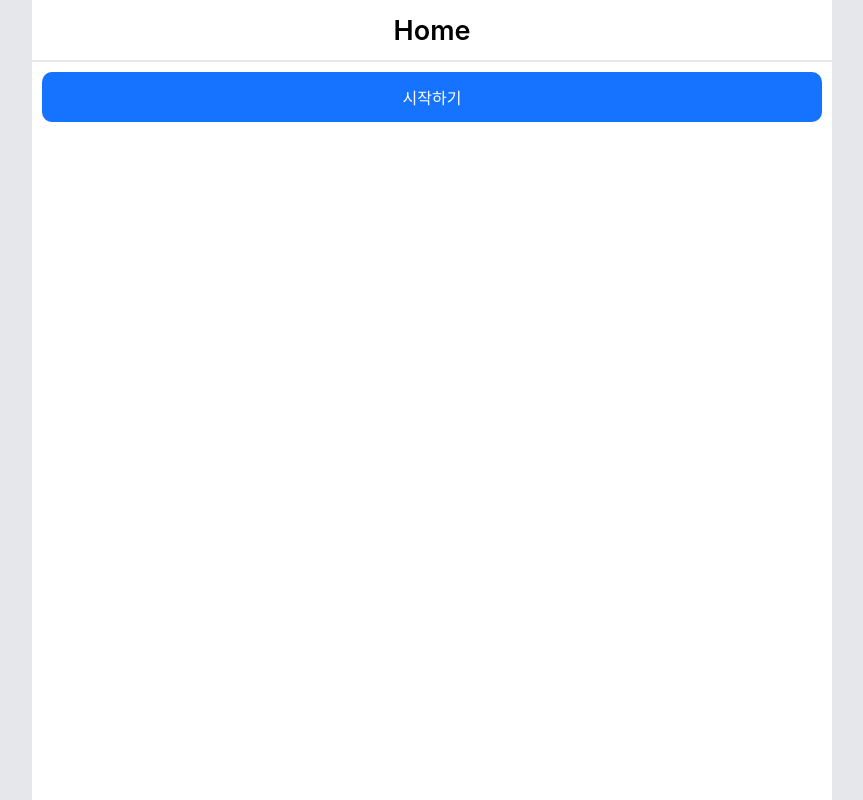
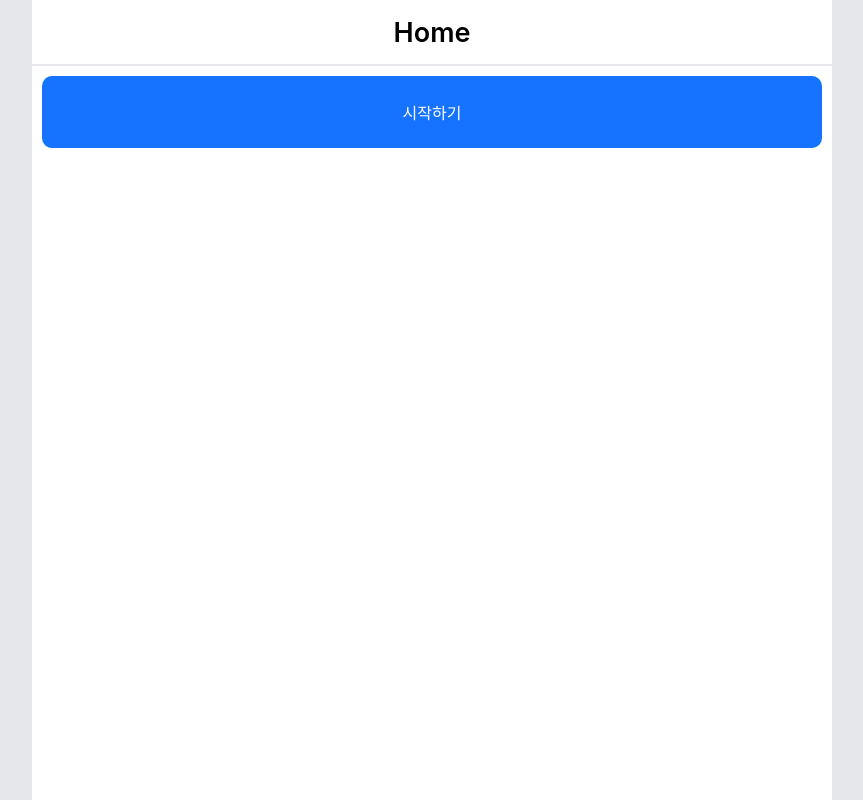
Before and after one commit to ShinEunBee/withmylover, a website built with Vite: page index.html in a window 1280 px wide. Shown: the whole page, without its empty margins (208-1071 px from the left). Built offline with nearby package versions, Linux system fonts and the light colour scheme; a web font is replaced by a local one.

Commit message:
css header, btn-container height 수정

```diff
--- a/public/styles/style.css
+++ b/public/styles/style.css
@@ -21,7 +21,7 @@ body {
     "Apple SD Gothic Neo",
     "Noto Sans KR",
     sans-serif;
-  background-color: var(--border);
+  background: none;
   overflow-x: hidden;
 }
 
@@ -30,6 +30,7 @@ body {
   min-height: 100dvh;
   display: flex;
   justify-content: center;
+  background-color: var(--border);
 }
 
 .app-container {
@@ -47,7 +48,7 @@ body {
 }
 
 header {
-  height: 60px;
+  min-height: clamp(56px, 8vh, 72px);
   flex-shrink: 0;
   display: grid;
   grid-template-columns: auto 1fr auto;
@@ -71,10 +72,9 @@ header h1 {
 }
 
 .btn-container {
-  height: 50px;
+  min-height: clamp(60px, 9vh, 76px);
   border-top: 1px solid var(--border);
-  padding-bottom: calc(10px + env(safe-area-inset-bottom));
-  padding: 10px 10px;
+  padding: 10px 10px calc(10px + env(safe-area-inset-bottom));
 }
 
 button {
@@ -114,7 +114,7 @@ button {
   background: #f9fafb;
   margin-bottom: 16px;
 
-  width: 150px;
+  width: 100%;
   max-width: 160px;
 
   transition:
```
